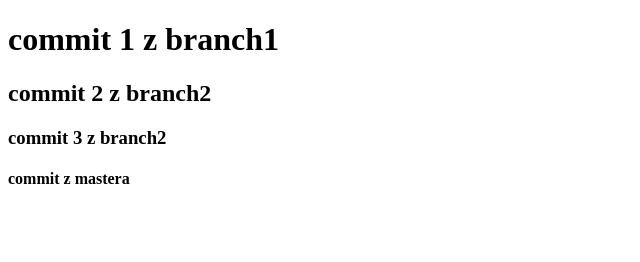
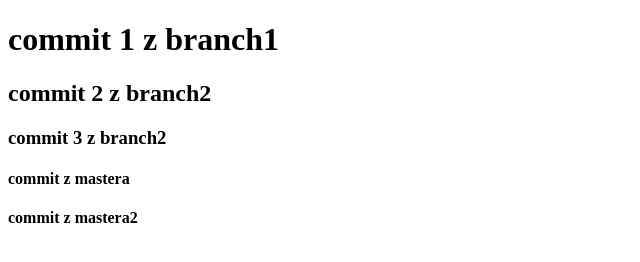
Before and after one commit to marcinurek/gitRepo, a plain HTML site: page index.html in a window 1280 px wide. Shown: the whole page, without its empty margins (0-640 px from the left). Drawn offline with Linux system fonts and the light colour scheme.

Commit message:
kolejny commit

```diff
--- a/index.html
+++ b/index.html
@@ -10,5 +10,6 @@
         <h3>commit 3 z branch2</h3>
 
         <h4>commit z mastera</h4>
+        <h4>commit z mastera2</h4>
     </body>
 </html>
```
